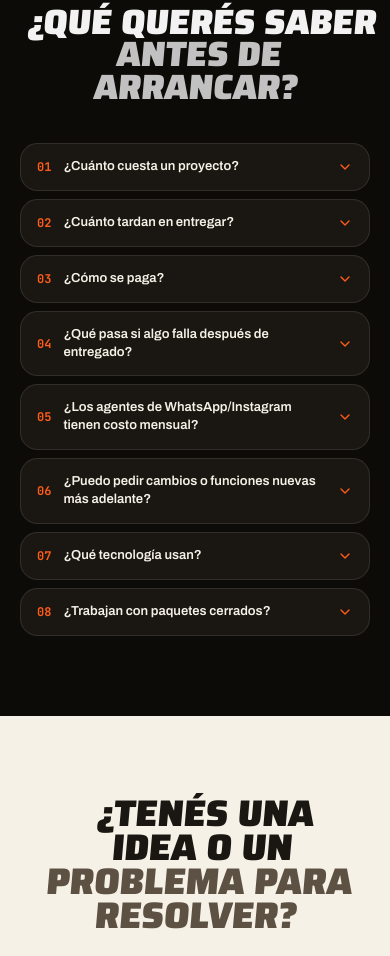
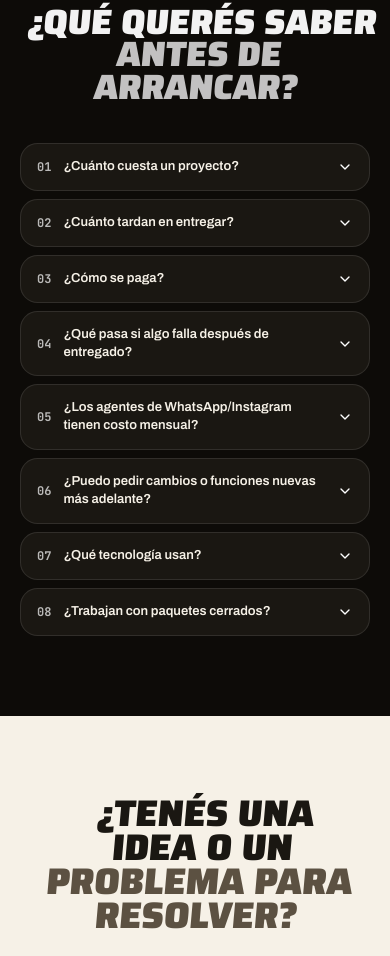
Before and after one commit to iadatabraian-ctrl/web-, a Next.js app: page / in a window 390 px wide. Shown: the part 3870-4826 px from the top of the page. Built offline with nearby package versions, Linux system fonts and the light colour scheme.

Commit message:
FAQ: números, flechas y borde abierto en blanco en lugar de naranja
Co-Authored-By: Claude Sonnet 5.5 <noreply@anthropic.com>
Claude-Session: https://claude.ai/code/session_016CR8bjtqut3mFtFLKQPjVK

```diff
--- a/components/Faq.tsx
+++ b/components/Faq.tsx
@@ -106,7 +106,7 @@ export function Faq() {
             return (
               <div
                 key={q}
-                className={`rounded-[1.1rem] border bg-brand-black sm:rounded-[1.25rem] transition-colors duration-300 ${isOpen ? "border-brand-accent/60" : "border-white/10"}`}
+                className={`rounded-[1.1rem] border bg-brand-black sm:rounded-[1.25rem] transition-colors duration-300 ${isOpen ? "border-white/50" : "border-white/10"}`}
               >
                 <button
                   type="button"
@@ -115,11 +115,11 @@ export function Faq() {
                   className="flex w-full items-center justify-between gap-3 px-4 py-3.5 text-left sm:gap-4 sm:px-6 sm:py-5"
                 >
                   <span className="flex items-center gap-3 sm:gap-4">
-                    <span className="font-mono text-xs font-bold text-brand-accent">0{i + 1}</span>
+                    <span className="font-mono text-xs font-bold text-white/70">0{i + 1}</span>
                     <span className="font-body text-[13px] font-semibold leading-snug text-brand-cream sm:text-base">{q}</span>
                   </span>
                   <ChevronDown
-                    className={`h-4 w-4 flex-shrink-0 text-brand-accent transition-transform ${isOpen ? "rotate-180" : ""}`}
+                    className={`h-4 w-4 flex-shrink-0 text-white transition-transform ${isOpen ? "rotate-180" : ""}`}
                   />
                 </button>
 
```
